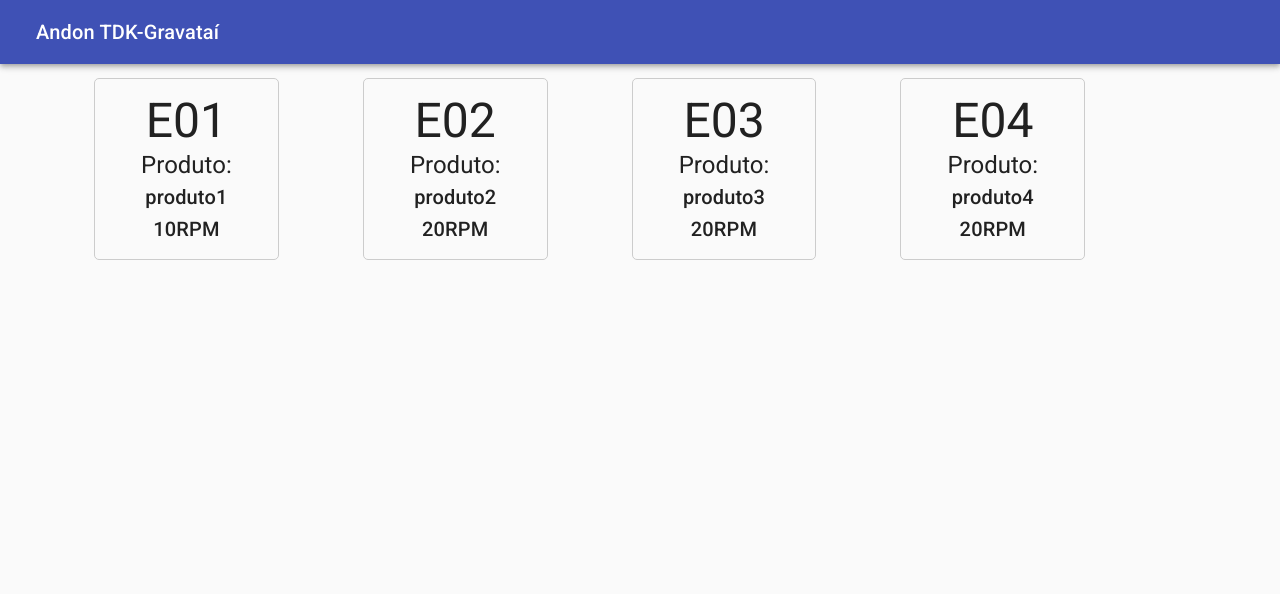
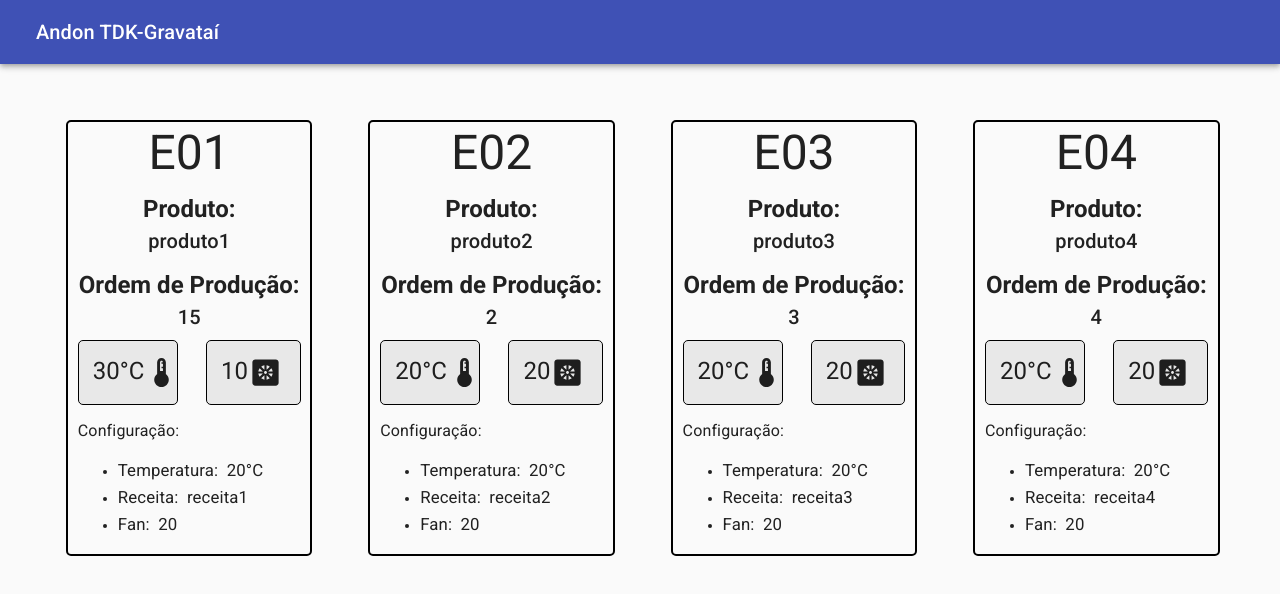
Before and after one commit to Luops/Gravatai-Andon, a Next.js app: page /user/bgEstufas in a window 1280 px wide. Shown: the top 594 px of the page. Built offline with nearby package versions, Linux system fonts and the light colour scheme; data requests are answered from the project's data file.

Commit message:
Finalizado a versão 1 do projeto.

```diff
--- a/pages/user/bgEstufas.js
+++ b/pages/user/bgEstufas.js
@@ -14,6 +14,8 @@ import TemplateDefault from '../../src/templates/Default';
 import { makeStyles } from "@material-ui/core/styles";
 import { border, display, flexbox, fontSize, fontWeight, padding } from "@mui/system";
 import axios from 'axios';
+import DeviceThermostatIcon from '@mui/icons-material/DeviceThermostat';
+import HeatPumpIcon from '@mui/icons-material/HeatPump';
 
 const useStyles = makeStyles((theme) => ({
 
@@ -25,14 +27,65 @@ const useStyles = makeStyles((theme) => ({
         alignContent: "center",
     },
     gridEstufa: {
-       padding: "1em",
-       border: "1px solid #ccc",
+       padding: "0.2em",
+       border: "2px solid #000",
        borderRadius: "5px",
-       width: "15%",
+       width: "20%",
        margin: "1em",
-       marginLeft: "5em",
+       marginTop: "4em",
+       marginLeft: "3em",
        display: "inline-block",
        textAlign: "center",
+    },
+    txtProduto: {
+        fontWeight: "bold",
+        marginTop: "0.5em",
+    },
+    txtOP: {
+        fontWeight: "bold",
+        marginTop: "0.5em",
+    },
+    divTempExaus: {
+        display:"flex",
+        flexDirection:"row",
+        justifyContent: "space-Between",
+        marginTop:"0.5em",
+        marginLeft:"0.5em",
+        marginRight:"0.5em",
+    },
+    boxTemp: {
+        display:"flex",
+        padding: "1em",
+        width:"45%",
+        border: "1px solid #000",
+        borderRadius: "5px",
+        backgroundColor:"#E8E8E8",
+    },
+    boxExaus: {
+        display:"flex",
+        padding:"1em",
+        marginLeft:"2em",
+        width:"45%",
+        border:"1px solid #000",
+        borderRadius: "5px",
+        backgroundColor:"#E8E8E8",
+    },
+    divConfig: {
+        marginTop:"1em",
+        marginLeft:"0.5em",
+        textAlign:"left",
+    },
+    divConfigTemp: {
+        display:"flex",
+    },
+    txtConfigTemp:{
+        fontWeight:"400",
+        fontSize:"1.2em",
+        marginRight:"0.5em",
+    },
+    apiConfigTemp:{
+        fontWeight:"400",
+        fontSize:"1.2em",
     },
         }))
 
@@ -68,17 +121,70 @@ export default function estufas() {
                 <Typography variant="h3" component="h1" >
                    {estufa.nome}
                 </Typography>
-                <div direction='column'>
-                    <Typography variant="h5" component="h3">
+                <div direction='column'className={classes.divInfos}>
+                    <Typography variant="h5" component="h3" className={classes.txtProduto}>
                         Produto:
                    </Typography>
                    <Typography variant="h6" component="h3" key={key}>
                         {estufa.produto}
                    </Typography>
+                   <Typography variant="h5" component="h3" className={classes.txtOP}>
+                        Ordem de Produção:
+                   </Typography>
                    <Typography variant="h6" component="h3" key={key}>
-                        {estufa.velocidade_exaustor_lida}
-                        RPM
+                        {estufa.ordem_producao}
                    </Typography>
+                   <div direction="row" className={classes.divTempExaus}>
+                       <Box className={classes.boxTemp}>
+                           <Typography variant="h5" component="h3" key={key}>
+                                {estufa.temperatura_estufa_lida}°C
+                           </Typography>
+                           <DeviceThermostatIcon fontSize="large"/>
+                       </Box>
+                       <Box className={classes.boxExaus}>
+                           <Typography variant="h5" component="h3" key={key}>
+                                {estufa.velocidade_exaustor_lida}
+                           </Typography>
+                           <HeatPumpIcon fontSize="large"/>
+                       </Box>
+                   </div>
+                   <div direction="column" className={classes.divConfig}>
+                        <Typography className={classes.txtConfig}>
+                            Configuração:
+                        </Typography>
+                        <ul>
+                            <li>
+                                <div className={classes.divConfigTemp}>
+                                    <Typography variant="h6" component="h3" className={classes.txtConfigTemp}>
+                                      Temperatura:
+                                    </Typography>
+                                    <Typography variant="h6" component="h3" key={key} className={classes.apiConfigTemp}>
+                                      {estufa.temperatura_estufa_regulada}°C
+                                    </Typography>
+                                </div>
+                            </li>
+                            <li>
+                                <div className={classes.divConfigTemp}>
+                                    <Typography variant="h6" component="h3" className={classes.txtConfigTemp}>
+                                      Receita:
+                                    </Typography>
+                                    <Typography variant="h6" component="h3" key={key} className={classes.apiConfigTemp}>
+                                      {estufa.receita}
+                                    </Typography>
+                                </div>
+                            </li>
+                            <li>
+                                <div className={classes.divConfigTemp}>
+                                    <Typography variant="h6" component="h3" className={classes.txtConfigTemp}>
+                                      Fan:
+                                    </Typography>
+                                    <Typography variant="h6" component="h3" key={key} className={classes.apiConfigTemp}>
+                                      {estufa.velocidade_exaustor_regulada}
+                                    </Typography>
+                                </div>
+                            </li>
+                        </ul>
+                   </div>
                 </div>
             </Grid>
 
--- a/server/db.json
+++ b/server/db.json
@@ -4,7 +4,7 @@
             "id": 1,
             "nome": "E01",
             "ordem_producao":15,
-            "temperatura_estufa_lida": 15,
+            "temperatura_estufa_lida": 30,
             "temperatura_estufa_regulada": 20,
             "tensao_lida": 20,
             "tensao_regulada": 20,
```
Also changed, not shown: src/img/temometro.png (added).
